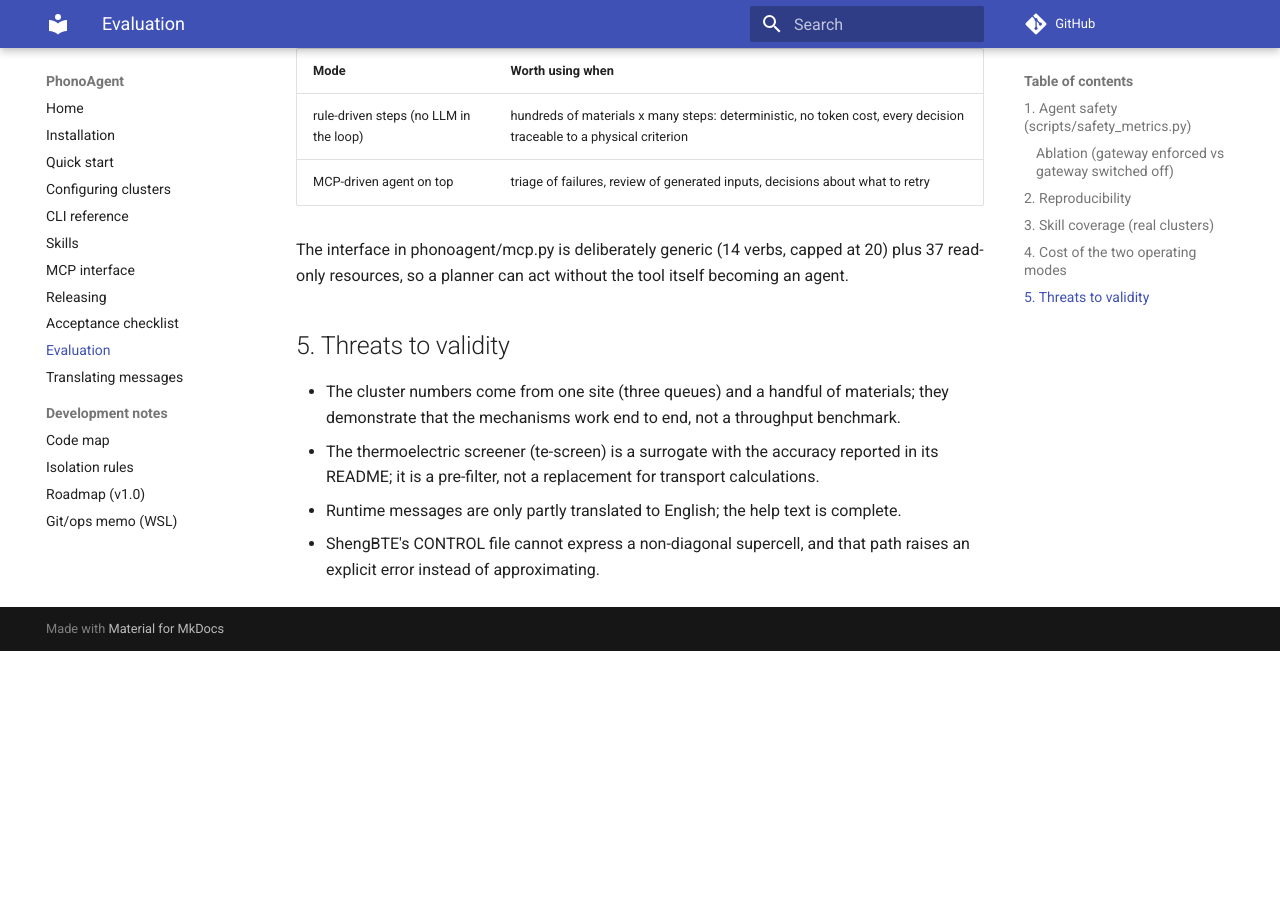
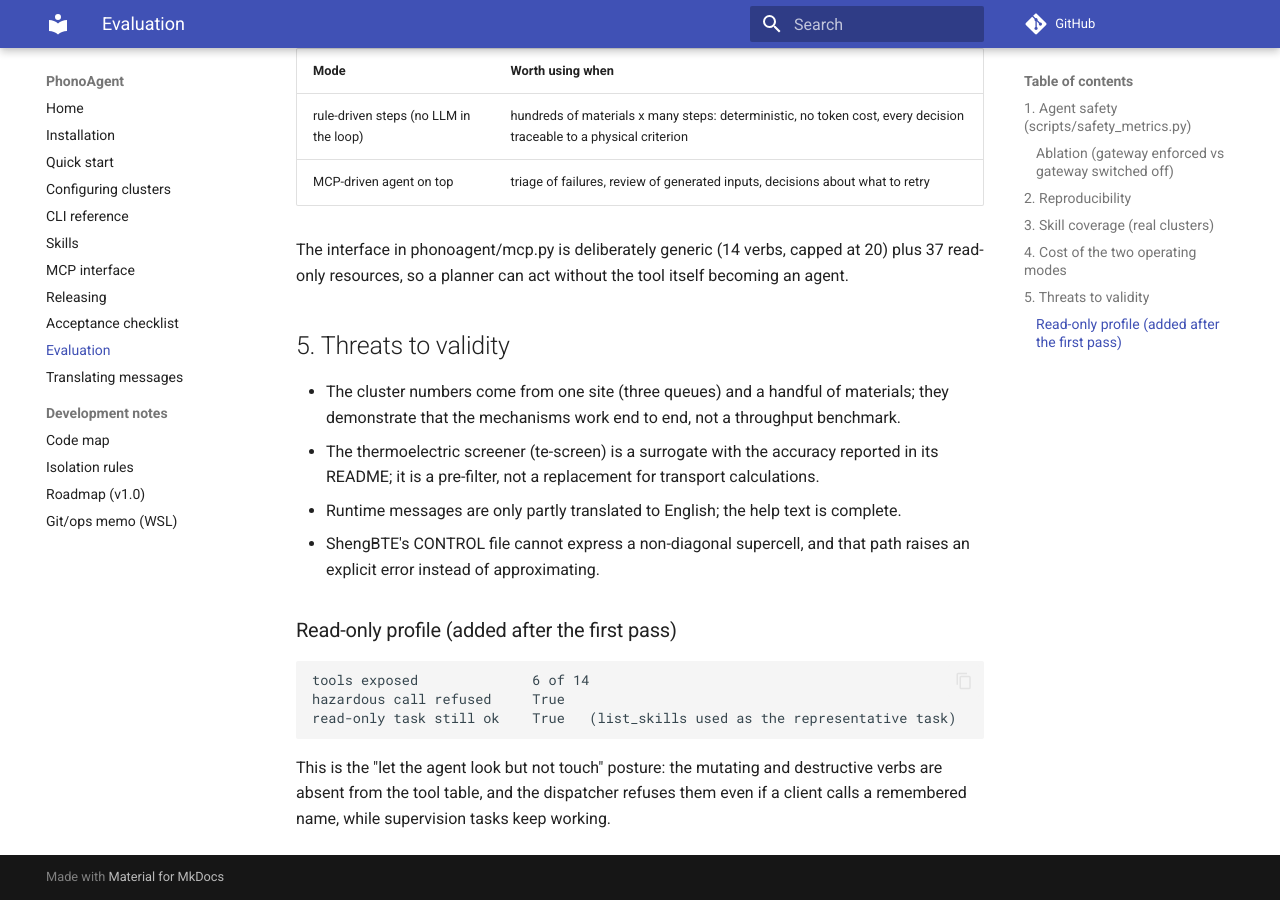
Before and after one commit to Andyw852/AutoZT, an MkDocs documentation site: the page built from docs/EVALUATION.md, in a window 1280 px wide and 900 px high, scrolled down 2220 px. Built offline with MkDocs 1.6.1 and Material for MkDocs 9.7.7, drawn with Linux system fonts in a browser that asks for light colours; comment, search, counter and statistics services are not loaded; before the commit the page ends 2871 px from its top, so only the background shows below that.

Commit message:
docs: DELIVERY.md（交付清单）+ EVALUATION 补只读档三项指标
- docs/DELIVERY.md：代码/运行/文档/已验证状态/仓库/未做清单，一页交接
- docs/EVALUATION.md：补"只读档：暴露 6/14 工具、危险调用被拒、只读任务仍可完成"
- mkdocs 导航加入 Delivery inventory

```diff
--- a/docs/EVALUATION.md
+++ b/docs/EVALUATION.md
@@ -77,3 +77,13 @@ read-only resources, so a planner can act without the tool itself becoming an ag
 - Runtime messages are only partly translated to English; the help text is complete.
 - ShengBTE's CONTROL file cannot express a non-diagonal supercell, and that path raises an
   explicit error instead of approximating.
+
+### Read-only profile (added after the first pass)
+
+    tools exposed              6 of 14
+    hazardous call refused     True
+    read-only task still ok    True   (list_skills used as the representative task)
+
+This is the "let the agent look but not touch" posture: the mutating and destructive verbs
+are absent from the tool table, and the dispatcher refuses them even if a client calls a
+remembered name, while supervision tasks keep working.
```
Also changed, not shown: docs/DELIVERY.md (added, +60 -0 lines).
